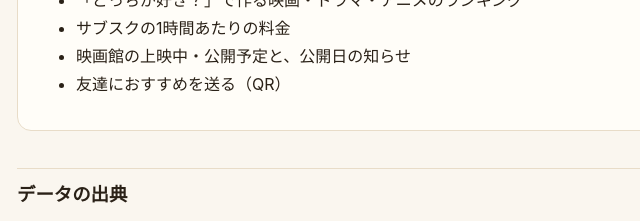
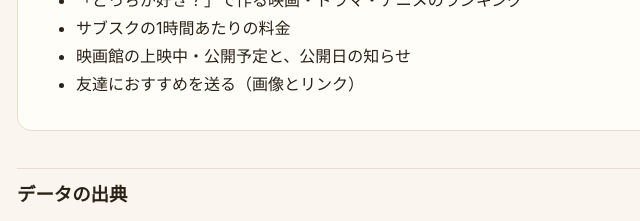
Before and after one commit to tatsuya-apps/tatsuya-apps.github.io, a plain HTML site: page mitana/index.html in a window 1280 px wide. Shown: the part 307-528 px from the top of the page, 259-899 px from the left. Drawn offline with Linux system fonts and the light colour scheme.

Commit message:
ミタヨ：紹介ページのおすすめを送るを「画像とリンク」に
Co-Authored-By: Claude Opus 5.5 <noreply@anthropic.com>

```diff
--- a/mitana/index.html
+++ b/mitana/index.html
@@ -21,7 +21,7 @@ nav{display:flex;gap:16px;flex-wrap:wrap;font-size:.95rem;margin-bottom:24px}
 <li>「どっちが好き？」で作る映画・ドラマ・アニメのランキング</li>
 <li>サブスクの1時間あたりの料金</li>
 <li>映画館の上映中・公開予定と、公開日の知らせ</li>
-<li>友達におすすめを送る（QR）</li></ul></div>
+<li>友達におすすめを送る（画像とリンク）</li></ul></div>
 <h2>データの出典</h2>
 <p class="muted">作品の情報：TMDB（このアプリは TMDB と TMDB の API を使っていますが、TMDB が認めた・保証したものではありません）。配信の情報：JustWatch。トップ10：Netflix Top 10。日本での注目度：ウィキメディアの閲覧数。あらすじの一部：ウィキペディア（CC BY-SA 4.0）。</p>
 <h2>サポート・お問い合わせ</h2>
```
